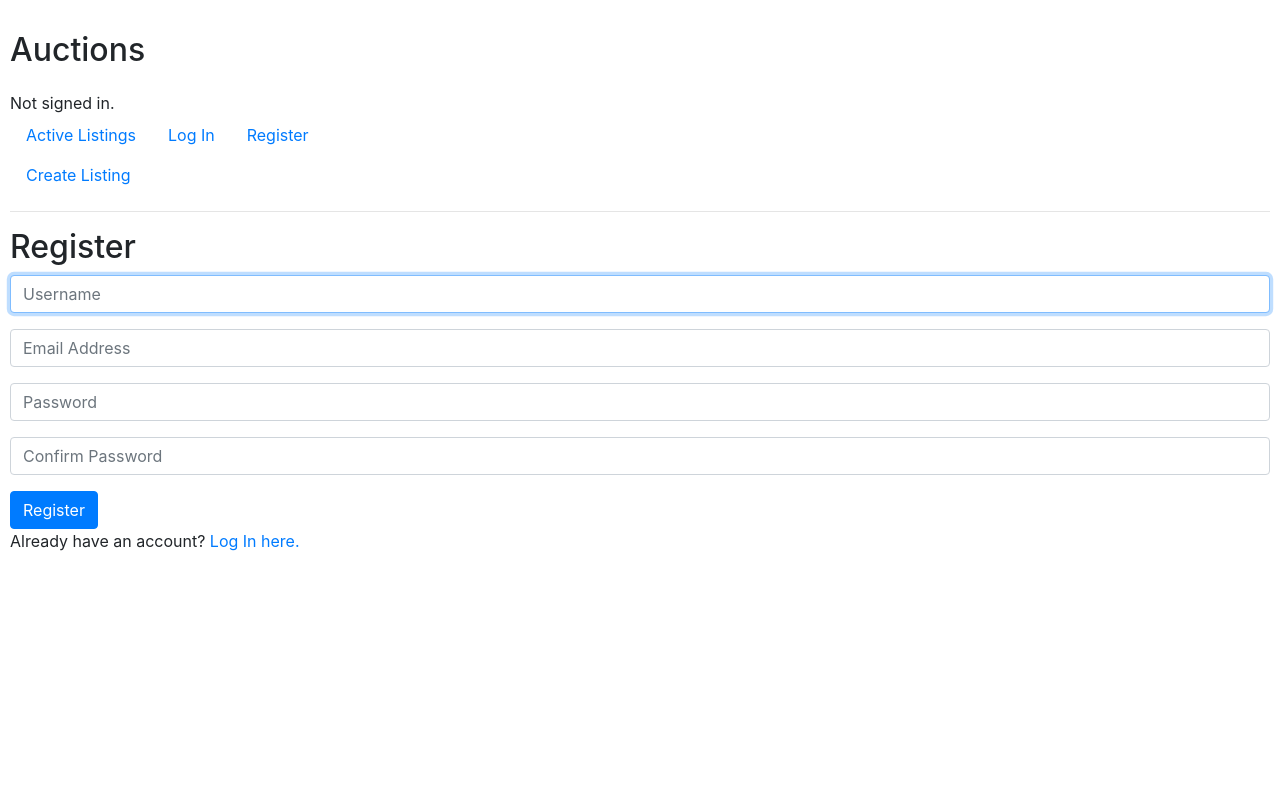
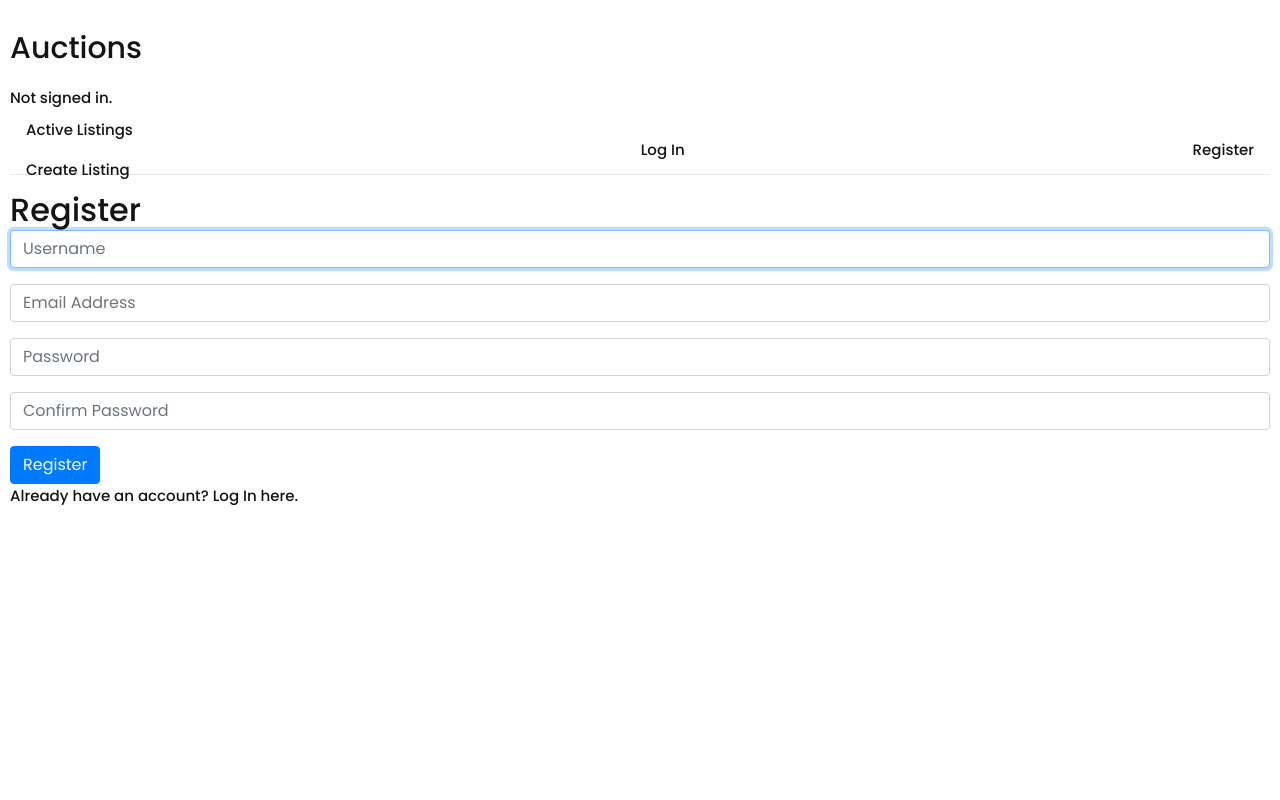
Before and after one commit to carrickkv2/commerce, a Django app: page /register in a window 1280 px wide. Run offline with Django 3.2, Linux system fonts and the light colour scheme; some libraries are stand-ins or nearby versions.

Commit message:
Added static files

```diff
--- a/auctions/static/auctions/styles.css
+++ b/auctions/static/auctions/styles.css
@@ -1,22 +1,213 @@
+/*===== GOOGLE FONTS =====*/
+
+@import url("https://fonts.googleapis.com/css2?family=Poppins:wght@400;500;600;700&display=swap");
+
+/*===== VARIABLES CSS =====*/
+:root {
+    --header-height: 3rem;
+
+    /*===== Font weight =====*/
+    --font-medium: 500;
+    --font-semi-bold: 600;
+    --font-bold: 700;
+
+    /*===== Colors =====*/
+    --dark-color: #141414;
+    --dark-color-light: #8A8A8A;
+    --dark-color-lighter: #F2F2F2;
+    --white-color: #FFF;
+
+    /*===== Font and typography =====*/
+    --body-font: 'Poppins', sans-serif;
+    --big-font-size: 1.25rem;
+    --bigger-font-size: 1.5rem;
+    --biggest-font-size: 2rem;
+    --h2-font-size: 1.25rem;
+    --normal-font-size: .938rem;
+    --smaller-font-size: .813rem;
+
+    /*===== Margins =====*/
+    --mb-1: .5rem;
+    --mb-2: 1rem;
+    --mb-3: 1.5rem;
+    --mb-4: 2rem;
+    --mb-5: 2.5rem;
+    --mb-6: 3rem;
+
+    /*===== Z index =====*/
+    --z-fixed: 100;
+
+    /*===== Rotate img =====*/
+    --rotate-img: rotate(-30deg);
+}
+
+@media screen and (max-width: 768px){
+    :root {
+        --big-font-size: 1.5rem;
+        --bigger-font-size: 2rem;
+        --biggest-font-size: 3rem;
+        --normal-font-size: 1rem;
+        --smaller-font-size: .875rem;
+    }
+}
+
+/*===== BASE =====*/
+*, ::before, ::after {
+    box-sizing: border-box;
+}
+
+html {
+    scroll-behavior: smooth;
+}
+
 body {
+    margin: var(--header-height) 0 0 0;
+    font-family: var(--body-font);
+    font-size: var(--normal-font-size);
+    font-weight: var(--font-medium);
+    color: var(--dark-color);
+    line-height: 1.6;
     padding: 10px;
 }
 
 body { min-height: 100vh; }
 
-#flex {
-    display: flex;
-    align-items: center;
-    flex-direction: column;
-    justify-content: center;
+h1, h2, h3, p, ul {
+    margin: 0;
 }
 
-.form-width {
-    width: 70%;
+ul {
+    padding: 0;
+    list-style: none;
 }
 
-.button {
-    margin-right: 15px;
+a {
+    text-decoration: none;
+    color: var(--dark-color);
+}
+
+img {
+    max-width: 100%;
+    height: auto;
+    display: block;
+}
+
+/*===== CLASS CSS ===== */
+.section {
+    padding: 5rem 0 2rem;
+}
+
+.section-title {
+    position: relative;
+    font-size: var(--big-font-size);
+    margin-bottom: var(--mb-4);
+    text-align: center;
+    letter-spacing: .1rem;
+}
+
+.section-title::after {
+    content: '';
+    position: absolute;
+    width: 56px;
+    height: 18rem;
+    top: -1rem;
+    left: 0;
+    right: 0;
+    margin: auto;
+    background-color: var(--dark-color);
+}
+
+/*===== LAYOUT =====*/
+.bd-grid {
+    max-width: 1024px;
+    display: grid;
+    grid-template-columns: 100%;
+    column-gap: 2rem;
+    width: calc(100% - 2rem);
+    margin-left: var(--mb-2);
+    margin-right: var(--mb-2);
+}
+
+.l-header {
+    width: 100%;
+    position: fixed;
+    top: 0;
+    left: 0;
+    z-index: var(--z-fixed);
+    background-color: var(--dark-color-lighter);
+}
+
+/*===== NAV =====*/
+.nav {
+    height: var(--header-height);
     display: flex;
-    justify-content: right;
+    justify-content: space-between;
+    align-items: center;
 }
+
+@media screen and (max-width: 768px) {
+    .nav__menu {
+        position: fixed;
+        top: var(--header-height);
+        left: -100%;
+        width: 70;
+        height: 100vh;
+        padding: 2rem;
+        background-color: var(--white-color);
+        transition: .5s;
+    }
+}
+
+.nav__item {
+    margin-bottom: var(--mb-4);
+}
+
+.nav__log {
+    font-weight: var(--font-semi-bold);
+}
+
+.nav__toggle, .nav__shop {
+    font-size: 1.3rem;
+    cursor: pointer;
+}
+
+/*Show menu*/
+.show {
+  left: 0;
+}
+
+
+/*Active link*/
+
+
+/*Change color header*/
+
+
+/*===== HOME =====*/
+
+
+/*BUTTONS*/
+
+
+/*===== FEATURED =====*/
+
+
+/*===== COLLECTION =====*/
+
+
+/*===== WOMEN SNEAKERS =====*/
+
+
+/*===== OFFER =====*/
+
+
+/*===== NEW COLLECTION  =====*/
+
+
+/*===== NEWSLETTER =====*/
+
+
+/*===== FOOTER =====*/
+
+
+/* ===== MEDIA QUERIES=====*/
```
Also changed, not shown: auctions/static/auctions/main.js (added, +29 -0 lines), auctions/static/auctions/modal.css (+17 -0 lines).
